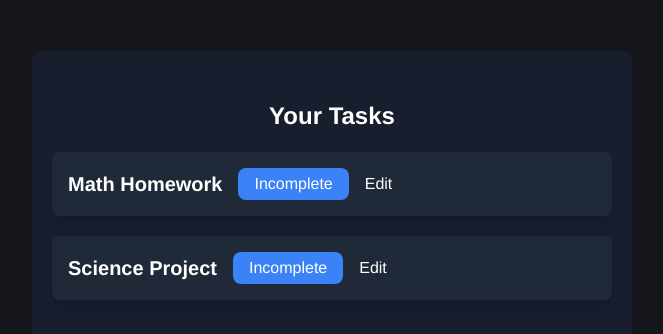
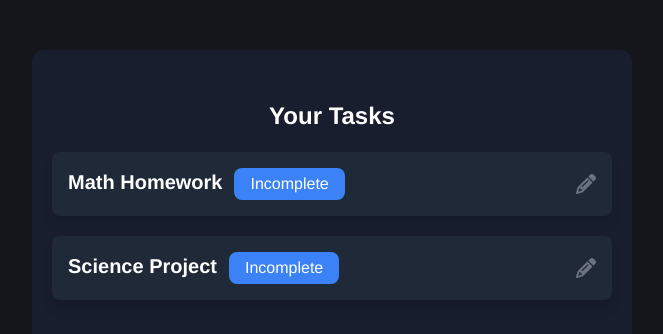
Before and after one commit to AlexanderHeffernan/College-Companion, a Vue app: page / in a window 1280 px wide. Shown: the top 334 px of the page, without its empty margins (308-971 px from the left). Built offline with nearby package versions, Linux system fonts and the light colour scheme.

Commit message:
Adding edit icon to TaskItem.

```diff
--- a/package.json
+++ b/package.json
@@ -8,6 +8,9 @@
     "lint": "vue-cli-service lint"
   },
   "dependencies": {
+    "@fortawesome/fontawesome-free": "^6.6.0",
+    "@fortawesome/fontawesome-svg-core": "^6.6.0",
+    "@fortawesome/vue-fontawesome": "^3.0.8",
     "core-js": "^3.8.3",
     "uuid": "^10.0.0",
     "vue": "^3.2.13",
--- a/src/components/TaskItem.vue
+++ b/src/components/TaskItem.vue
@@ -10,11 +10,15 @@
 
 <template>
   <div class="task-item bg-gray-800 text-white p-4 rounded-lg shadow-lg flex items-center space-x-4 m-5">
-    <h2 class="text-xl font-semibold">{{ props.task.getTitle() }}</h2>
-    <p v-if="props.task.getDueDate() !== ''" class="text-sm text-gray-300">{{ props.task.getDueDate() }}</p>
-    <p v-if="props.task.getCourseId() !== -1" class="text-sm text-gray-400">{{ props.task.getCourseId() }}</p>
-    <button @click="props.task.toggle()" class="bg-blue-500 text-white py-1 px-4 rounded-lg hover:bg-blue-600 focus:outline-none focus:ring-2 focus:ring-blue-400 focus:ring-opacity-50">{{ props.task.getStatus() }}</button>
-    <button @click="modalState.openModal('edit', task)">Edit</button>
+    <div class="flex flex-1">
+      <h2 class="text-xl font-semibold mr-3">{{ props.task.getTitle() }}</h2>
+      <p v-if="props.task.getDueDate() !== ''" class="text-sm text-gray-300">{{ props.task.getDueDate() }}</p>
+      <p v-if="props.task.getCourseId() !== -1" class="text-sm text-gray-400">{{ props.task.getCourseId() }}</p>
+      <button @click="props.task.toggle()" class="bg-blue-500 text-white py-1 px-4 rounded-lg hover:bg-blue-600 focus:outline-none focus:ring-2 focus:ring-blue-400 focus:ring-opacity-50">{{ props.task.getStatus() }}</button>
+    </div>
+    <button @click="modalState.openModal('edit', task)">
+      <svg class="w-5 h-5 transition-[fill] transition-500 fill-gray-500 hover:fill-white" xmlns="http://www.w3.org/2000/svg" viewBox="0 0 512 512"><path d="M410.3 231l11.3-11.3-33.9-33.9-62.1-62.1L291.7 89.8l-11.3 11.3-22.6 22.6L58.6 322.9c-10.4 10.4-18 23.3-22.2 37.4L1 480.7c-2.5 8.4-.2 17.5 6.1 23.7s15.3 8.5 23.7 6.1l120.3-35.4c14.1-4.2 27-11.8 37.4-22.2L387.7 253.7 410.3 231zM160 399.4l-9.1 22.7c-4 3.1-8.5 5.4-13.3 6.9L59.4 452l23-78.1c1.4-4.9 3.8-9.4 6.9-13.3l22.7-9.1 0 32c0 8.8 7.2 16 16 16l32 0zM362.7 18.7L348.3 33.2 325.7 55.8 314.3 67.1l33.9 33.9 62.1 62.1 33.9 33.9 11.3-11.3 22.6-22.6 14.5-14.5c25-25 25-65.5 0-90.5L453.3 18.7c-25-25-65.5-25-90.5 0zm-47.4 168l-144 144c-6.2 6.2-16.4 6.2-22.6 0s-6.2-16.4 0-22.6l144-144c6.2-6.2 16.4-6.2 22.6 0s6.2 16.4 0 22.6z"/></svg>
+    </button>
   </div>
 </template>
 
```
Also changed, not shown: 1 other file (tests, documents, lock files or other folders).
